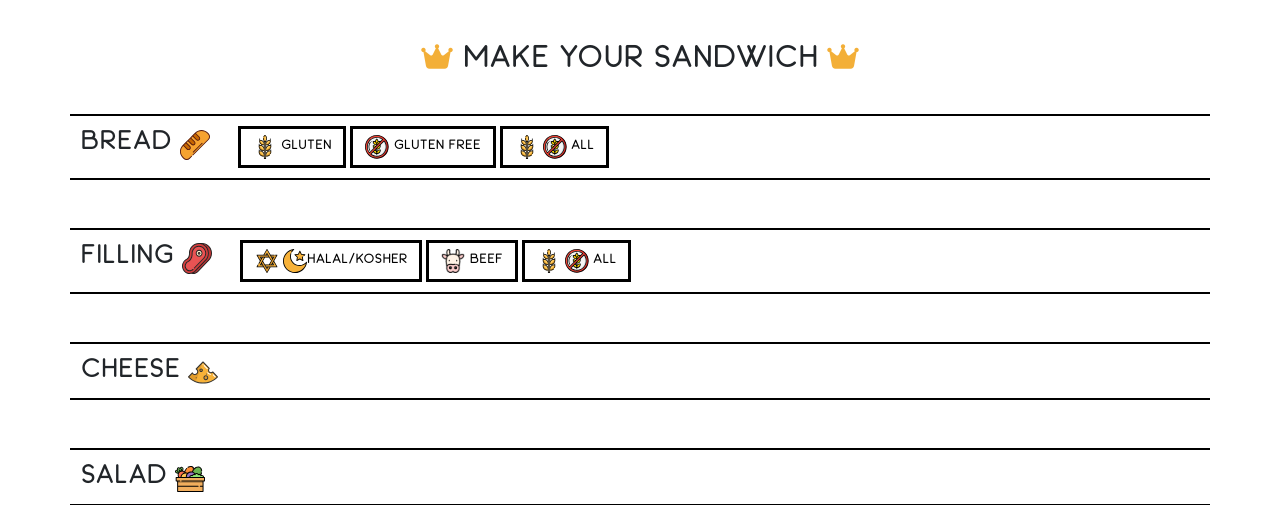
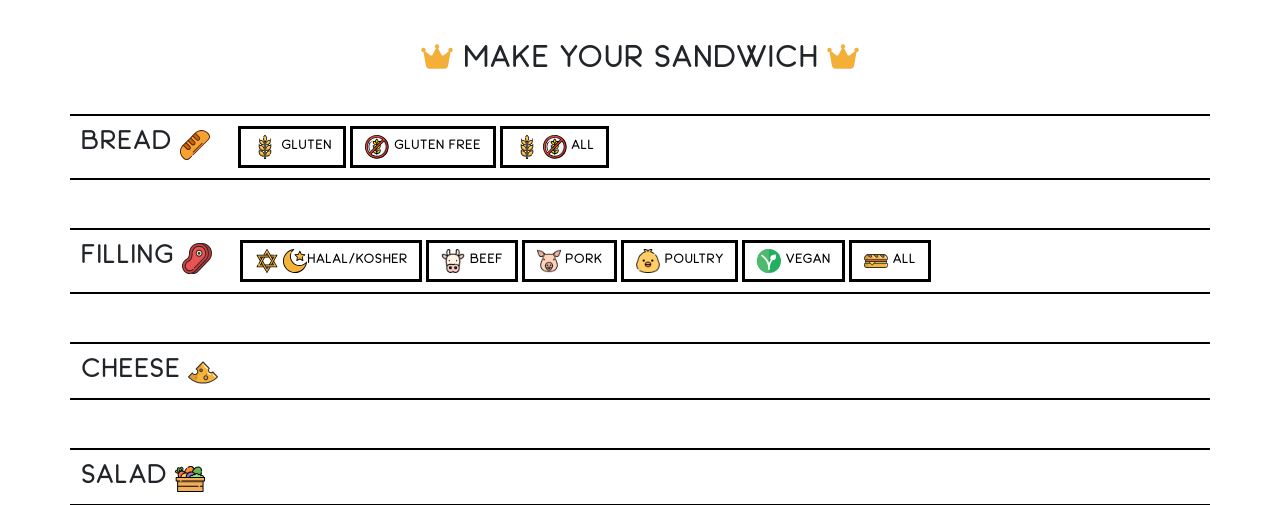
Before and after one commit to Pipicallu/SammichPatch, a Django app: page /menu/ in a window 1280 px wide. Shown: the part 260-765 px from the top of the page. Run offline with Django 3.2, Linux system fonts and the light colour scheme; data that the repository does not hold is empty; some libraries are stand-ins or nearby versions.

Commit message:
added category sorting for filling and bread

```diff
--- a/menu/templates/menu/ingredients.html
+++ b/menu/templates/menu/ingredients.html
@@ -24,16 +24,18 @@
             bread
             <img class="img-fluid" src="{{ MEDIA_URL }}bread.svg" alt="bread" width="30" height="30">
             <span class="sort-button-cluster">
-                <a href="{% url 'ingredients' %}?dietary_requirements={{dietary_list|join:','|cut:'_free'}}" class="sort-button btn btn-transparent rounded-0 btn-filter font-bolder"><img class="img-fluid icon"
+                <a href="{% url 'ingredients' %}?dietary_requirements={{dietary_list|join:','|cut:'_free'}}"
+                    class="sort-button btn btn-transparent rounded-0 btn-filter font-bolder"><img class="img-fluid icon"
                         src="{{ MEDIA_URL }}gluten.svg" alt="wheat" width="15" height="15"> gluten</a>
-                <a href="{% url 'ingredients' %}?dietary_requirements={{dietary_list|join:','|slice:'7:'}}" class="sort-button btn btn-transparent rounded-0 btn-filter font-bolder"><img class="img-fluid icon"
+                <a href="{% url 'ingredients' %}?dietary_requirements={{dietary_list|join:','|slice:'7:'}}"
+                    class="sort-button btn btn-transparent rounded-0 btn-filter font-bolder"><img class="img-fluid icon"
                         src="{{ MEDIA_URL }}gluten_free.svg" alt="gluten free" width="15" height="15"> gluten
                     free</a>
-                <a href="{% url 'ingredients' %}?dietary_requirements={{dietary_list|join:','}}" class="sort-button btn btn-transparent rounded-0 btn-filter font-bolder">
-                    <img class="img-fluid icon"
-                        src="{{ MEDIA_URL }}gluten.svg" alt="gluten" width="15" height="15">
-                    <img class="img-fluid icon"
-                        src="{{ MEDIA_URL }}gluten_free.svg" alt="gluten free" width="15" height="15"> all</a>
+                <a href="{% url 'ingredients' %}?dietary_requirements={{dietary_list|join:','}}"
+                    class="sort-button btn btn-transparent rounded-0 btn-filter font-bolder">
+                    <img class="img-fluid icon" src="{{ MEDIA_URL }}gluten.svg" alt="gluten" width="15" height="15">
+                    <img class="img-fluid icon" src="{{ MEDIA_URL }}gluten_free.svg" alt="gluten free" width="15"
+                        height="15"> all</a>
             </span>
         </h4>
         <!--logic to get ingredient-->
@@ -117,25 +119,38 @@
             Filling
             <img class=" img-fluid" src="{{ MEDIA_URL }}filling.svg" alt="filling" width="30" height="30">
             <span class="sort-button-cluster">
-                <a href="{% url 'ingredients' %}?dietary_requirements={{dietary_list|join:','|cut:'pork'}}" class="sort-button btn btn-transparent rounded-0 btn-filter font-bolder">
-                    <img class="img-fluid icon"
-                        src="{{ MEDIA_URL }}kosher_emoji.svg" alt="kosher" width="15" height="15">
-                    <img class="img-fluid icon"
-                        src="{{ MEDIA_URL }}halal_emoji.svg" alt="halal" width="15" height="15">halal/kosher</a>
-                <a href="{% url 'ingredients' %}?dietary_requirements={{dietary_list|join:','|slice:'25:29'}}" class="sort-button btn btn-transparent rounded-0 btn-filter font-bolder"><img class="img-fluid icon"
+                <a href="{% url 'ingredients' %}?dietary_requirements={{dietary_list|join:','|cut:'pork'|cut:'beef'|cut:'poultry'}}"
+                    class="sort-button btn btn-transparent rounded-0 btn-filter font-bolder">
+                    <img class="img-fluid icon" src="{{ MEDIA_URL }}kosher_emoji.svg" alt="kosher" width="15"
+                        height="15">
+                    <img class="img-fluid icon" src="{{ MEDIA_URL }}halal_emoji.svg" alt="halal" width="15"
+                        height="15">halal/kosher</a>
+                <a href="{% url 'ingredients' %}?dietary_requirements={{dietary_list|join:','|cut:'pork'|cut:'vegan'|cut:'poultry'|cut:'halal/kosher'|cut:'fish'}}"
+                    class="sort-button btn btn-transparent rounded-0 btn-filter font-bolder"><img class="img-fluid icon"
                         src="{{ MEDIA_URL }}cow_emoji.png" alt="beef" width="15" height="15"> beef
-                    </a>
-                <a href="{% url 'ingredients' %}?dietary_requirements={{dietary_list|join:','}}" class="sort-button btn btn-transparent rounded-0 btn-filter font-bolder">
-                    <img class="img-fluid icon"
-                        src="{{ MEDIA_URL }}gluten.svg" alt="gluten" width="15" height="15">
-                    <img class="img-fluid icon"
-                        src="{{ MEDIA_URL }}gluten_free.svg" alt="gluten free" width="15" height="15"> all</a>
+                </a>
+                <a href="{% url 'ingredients' %}?dietary_requirements={{dietary_list|join:','|cut:'beef'|cut:'vegan'|cut:'poultry'|cut:'halal/kosher'|cut:'fish'}}"
+                    class="sort-button btn btn-transparent rounded-0 btn-filter font-bolder"><img class="img-fluid icon"
+                        src="{{ MEDIA_URL }}pig_emoji.png" alt="beef" width="15" height="15"> pork
+                </a>
+                <a href="{% url 'ingredients' %}?dietary_requirements={{dietary_list|join:','|cut:'beef'|cut:'vegan'|cut:'pork'|cut:'halal/kosher'|cut:'fish'}}"
+                    class="sort-button btn btn-transparent rounded-0 btn-filter font-bolder"><img class="img-fluid icon"
+                        src="{{ MEDIA_URL }}chicken_emoji.png" alt="beef" width="15" height="15"> poultry
+                </a>
+                <a href="{% url 'ingredients' %}?dietary_requirements={{dietary_list|join:','|cut:'beef'|cut:'poultry'|cut:'pork'|cut:'halal/kosher'|cut:'fish'}}"
+                    class="sort-button btn btn-transparent rounded-0 btn-filter font-bolder"><img class="img-fluid icon"
+                        src="{{ MEDIA_URL }}vegan.svg" alt="beef" width="15" height="15"> vegan
+                </a>
+                <a href="{% url 'ingredients' %}?dietary_requirements={{dietary_list|join:','|cut:'halal/kosher'}}"
+                    class="sort-button btn btn-transparent rounded-0 btn-filter font-bolder">
+                    <img class="img-fluid icon" src="{{ MEDIA_URL }}sandwich.svg" alt="gluten" width="15" height="15">
+                    all</a>
             </span>
         </h4>
         <!--logic to get ingredient-->
         {% for ingredient in ingredients %}
         {% if ingredient.category.name == "filling" %}
-        <div class="col-lg-5 ingredient-card mt-2 mb-4">
+        <div id="pk{{forloop.index}}" class="col-lg-5 ingredient-card mt-2 mb-4">
             <div class="row">
                 <div class="col p-0">
                     {% if ingredient.image %}
--- a/menu/views.py
+++ b/menu/views.py
@@ -8,6 +8,7 @@ from .models import Ingredients, SidesAndDrinks, DietaryRequirements
 def all_ingredients(request):
     '''A view to show all the ingredients in the form'''
     ingredients = Ingredients.objects.all()
+    # to get list and sorted list
     dietary_req = DietaryRequirements.objects.values_list('name', flat=True).distinct()
     dietary_req = list(dietary_req)
 
```
Also changed, not shown: media/sandwich.svg (added).
